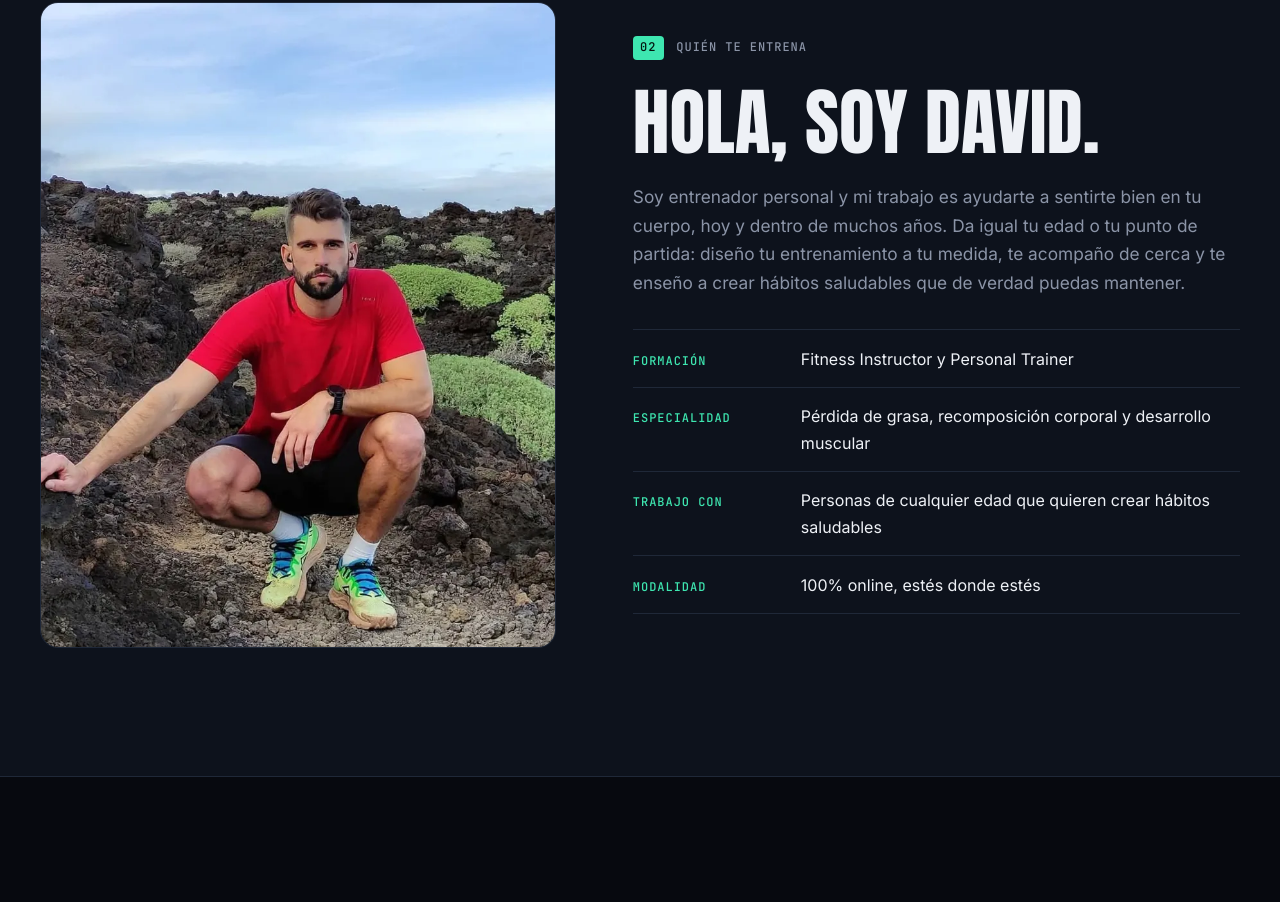
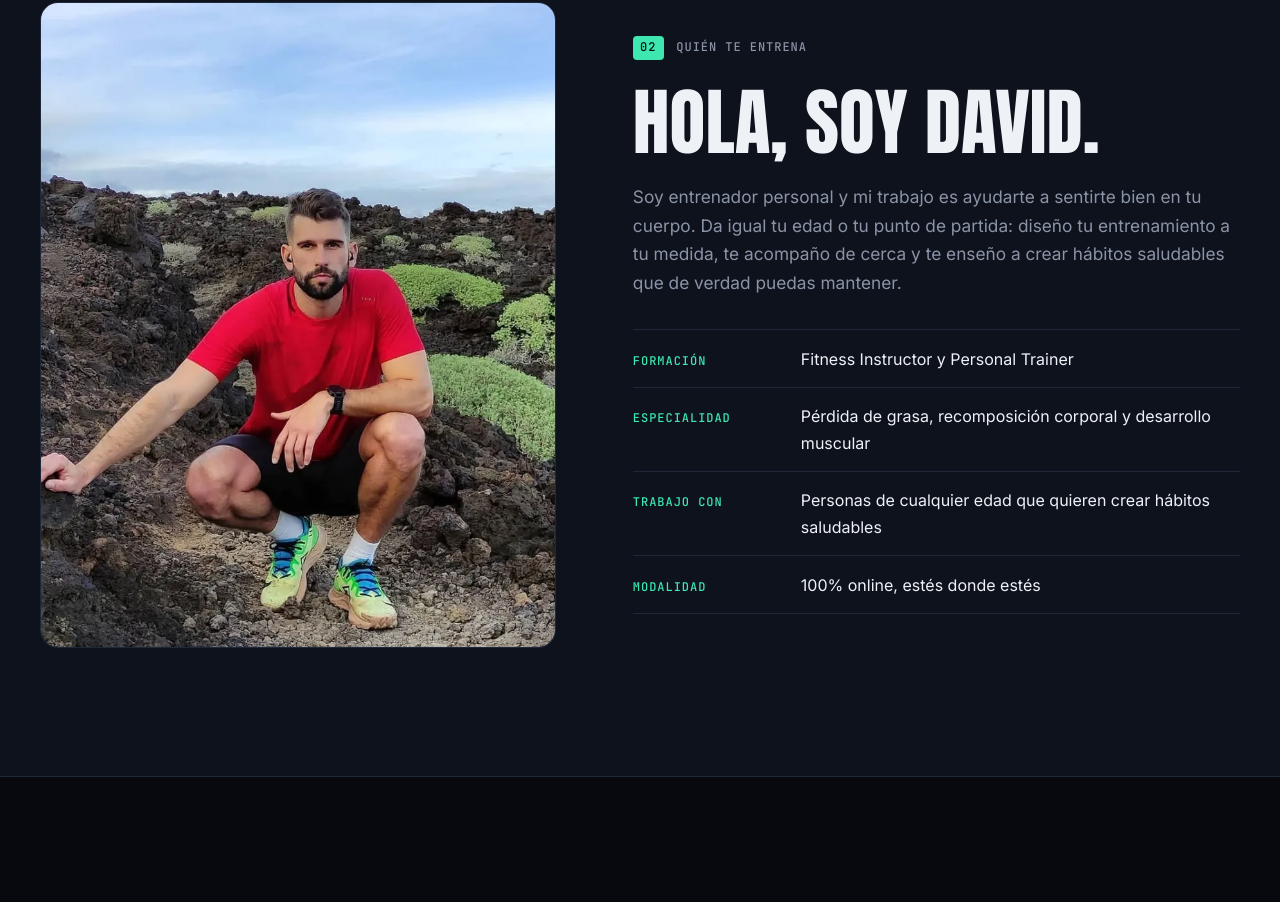
Before and after one commit to Aleuhiro7/davidorihuelaweb, a plain HTML site: page index.html in a window 1280 px wide. Shown: the part 2625-3527 px from the top of the page. Drawn offline with Linux system fonts and the light colour scheme.

Commit message:
Presentación: quitar «hoy y dentro de muchos años»
Co-Authored-By: Claude Opus 5.5 <noreply@anthropic.com>
Claude-Session: https://claude.ai/code/session_01B44Vbo7TC2Hw4TNxBs9qfe

```diff
--- a/index.html
+++ b/index.html
@@ -129,7 +129,7 @@
         <div>
           <p class="mono chapter"><span>02</span> Quién te entrena</p>
           <h2 class="title">Hola, soy David.</h2>
-          <p class="about__intro">Soy entrenador personal y mi trabajo es ayudarte a sentirte bien en tu cuerpo, hoy y dentro de muchos años. Da igual tu edad o tu punto de partida: diseño tu entrenamiento a tu medida, te acompaño de cerca y te enseño a crear hábitos saludables que de verdad puedas mantener.</p>
+          <p class="about__intro">Soy entrenador personal y mi trabajo es ayudarte a sentirte bien en tu cuerpo. Da igual tu edad o tu punto de partida: diseño tu entrenamiento a tu medida, te acompaño de cerca y te enseño a crear hábitos saludables que de verdad puedas mantener.</p>
           <dl class="spec">
             <div><dt class="mono">Formación</dt><dd>Fitness Instructor y Personal Trainer</dd></div>
             <div><dt class="mono">Especialidad</dt><dd>Pérdida de grasa, recomposición corporal y desarrollo muscular</dd></div>
```
